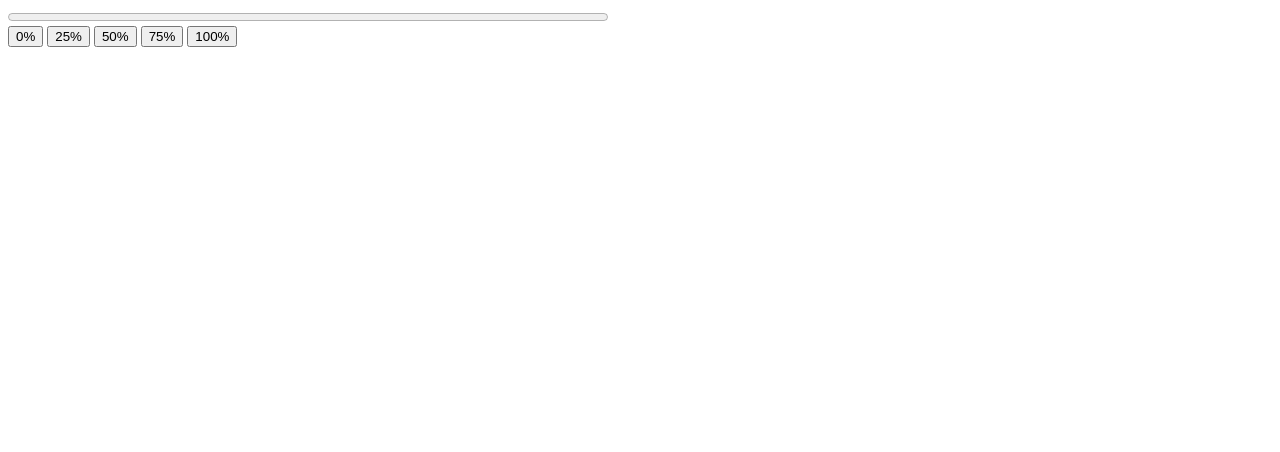
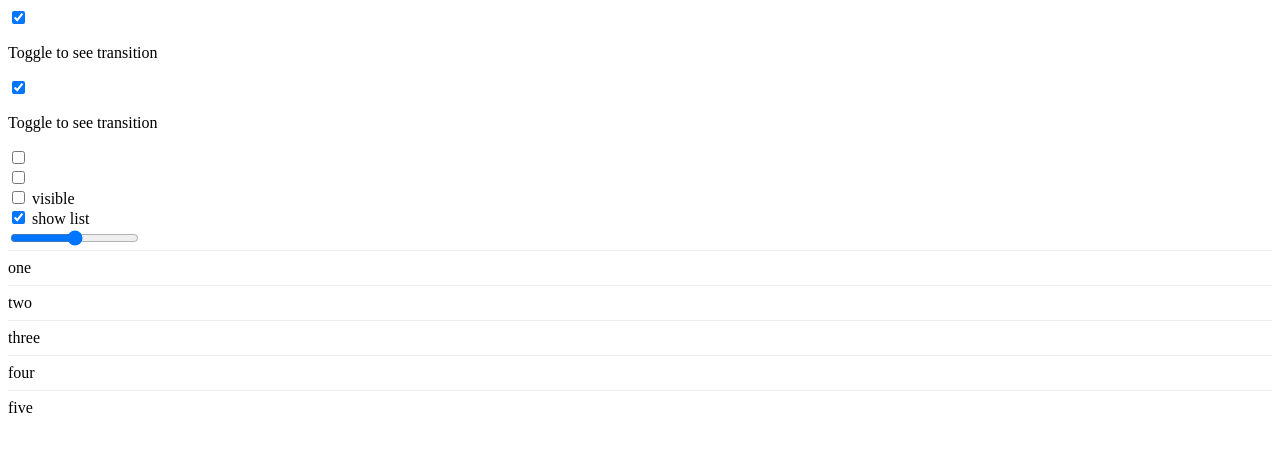
Before and after one commit to sonukuldeep/Learning-svelte, a SvelteKit app: page / in a window 1280 px wide. Shown: the top 452 px of the page. Built offline with nearby package versions, Linux system fonts and the light colour scheme.

Commit message:
transitions

```diff
--- a/src/routes/+page.svelte
+++ b/src/routes/+page.svelte
@@ -1,23 +1,73 @@
 <script>
-	import { tweened } from 'svelte/motion';
-	import { cubicOut } from 'svelte/easing';
-	import Spring from './Spring.svelte';
+	import { fade, fly } from 'svelte/transition';
+	import { elasticOut } from 'svelte/easing';
+	import TypewritingEffect from './TypewritingEffect.svelte';
+	import GlobalTransition from './GlobalTransition.svelte';
+	function spin(_, { duration }) {
+		return {
+			duration,
+			css: (t) => {
+				const eased = elasticOut(t);
+				return `
+				transform: scale(${eased}) rotate(${eased * 1000}deg);
+				color: hsl(
+					${Math.trunc(t * 360)},
+					${Math.min(100, 1000 * (1 - t))}%,
+					${Math.min(50, 500 * (1 - t))}%
+				)
+				`;
+			}
+		};
+	}
+	let fadeTransition = true;
+	let flyTransition = true;
+	let inOut = false;
 
-	const progress = tweened(0, { easing: cubicOut, duration: 400 });
+	let customTransition = false;
 </script>
 
-<progress value={$progress} />
+<input type="checkbox" bind:checked={fadeTransition} />
+
+{#if fadeTransition}
+	<p transition:fade>Toggle to see transition</p>
+{/if}
+
+<input type="checkbox" bind:checked={flyTransition} />
+
+{#if flyTransition}
+	<p transition:fly={{ y: 200, duration: 2000 }}>Toggle to see transition</p>
+{/if}
+
+<input type="checkbox" bind:checked={inOut} />
+
+{#if inOut}
+	<p in:fade out:fly={{ y: 200, duration: 2000 }}>Toggle to see transition</p>
+{/if}
+
 <br />
-<button on:click={() => progress.set(0)}>0%</button>
-<button on:click={() => progress.set(0.25)}>25%</button>
-<button on:click={() => progress.set(0.5)}>50%</button>
-<button on:click={() => progress.set(0.75)}>75%</button>
-<button on:click={() => progress.set(1)}>100%</button>
+<input type="checkbox" bind:checked={customTransition} />
 
-<Spring />
+{#if customTransition}
+	<div class="centered" in:spin={{ duration: 8000 }} out:fade>
+		<span>transitions!</span>
+	</div>
+{/if}
+<br />
+<TypewritingEffect />
+<br />
+<GlobalTransition />
 
 <style>
-	progress {
-		width: 600px;
+	.centered {
+		position: absolute;
+		left: 50%;
+		top: 50%;
+		transform: translate(-50%, -50%);
+	}
+
+	span {
+		position: absolute;
+		transform: translate(-50%, -50%);
+		font-size: 4em;
 	}
 </style>
--- /dev/null
+++ b/src/routes/GlobalTransition.svelte
@@ -0,0 +1,31 @@
+<script>
+	import { fade } from 'svelte/transition';
+
+	let showItems = true;
+	let i = 5;
+	let items = ['one', 'two', 'three', 'four', 'five', 'six', 'seven', 'eight', 'nine', 'ten'];
+</script>
+
+<label>
+	<input type="checkbox" bind:checked={showItems} />
+	show list
+</label>
+<br />
+<label>
+	<input type="range" bind:value={i} max="10" />
+</label>
+
+{#if showItems}
+	{#each items.slice(0, i) as item}
+		<div transition:fade|global>
+			{item}
+		</div>
+	{/each}
+{/if}
+
+<style>
+	div {
+		padding: 0.5em 0;
+		border-top: 1px solid #eee;
+	}
+</style>
--- /dev/null
+++ b/src/routes/TypewritingEffect.svelte
@@ -0,0 +1,31 @@
+<script>
+	let visible = false;
+
+	function typewriter(node, { speed = 1 }) {
+		const valid = node.childNodes.length === 1 && node.childNodes[0].nodeType === Node.TEXT_NODE;
+
+		if (!valid) {
+			throw new Error(`This transition only works on elements with a single text node child`);
+		}
+
+		const text = node.textContent;
+		const duration = text.length / (speed * 0.01);
+
+		return {
+			duration,
+			tick: (t) => {
+				const i = Math.trunc(text.length * t);
+				node.textContent = text.slice(0, i);
+			}
+		};
+	}
+</script>
+
+<label>
+	<input type="checkbox" bind:checked={visible} />
+	visible
+</label>
+
+{#if visible}
+	<p transition:typewriter>The quick brown fox jumps over the lazy dog</p>
+{/if}
```
